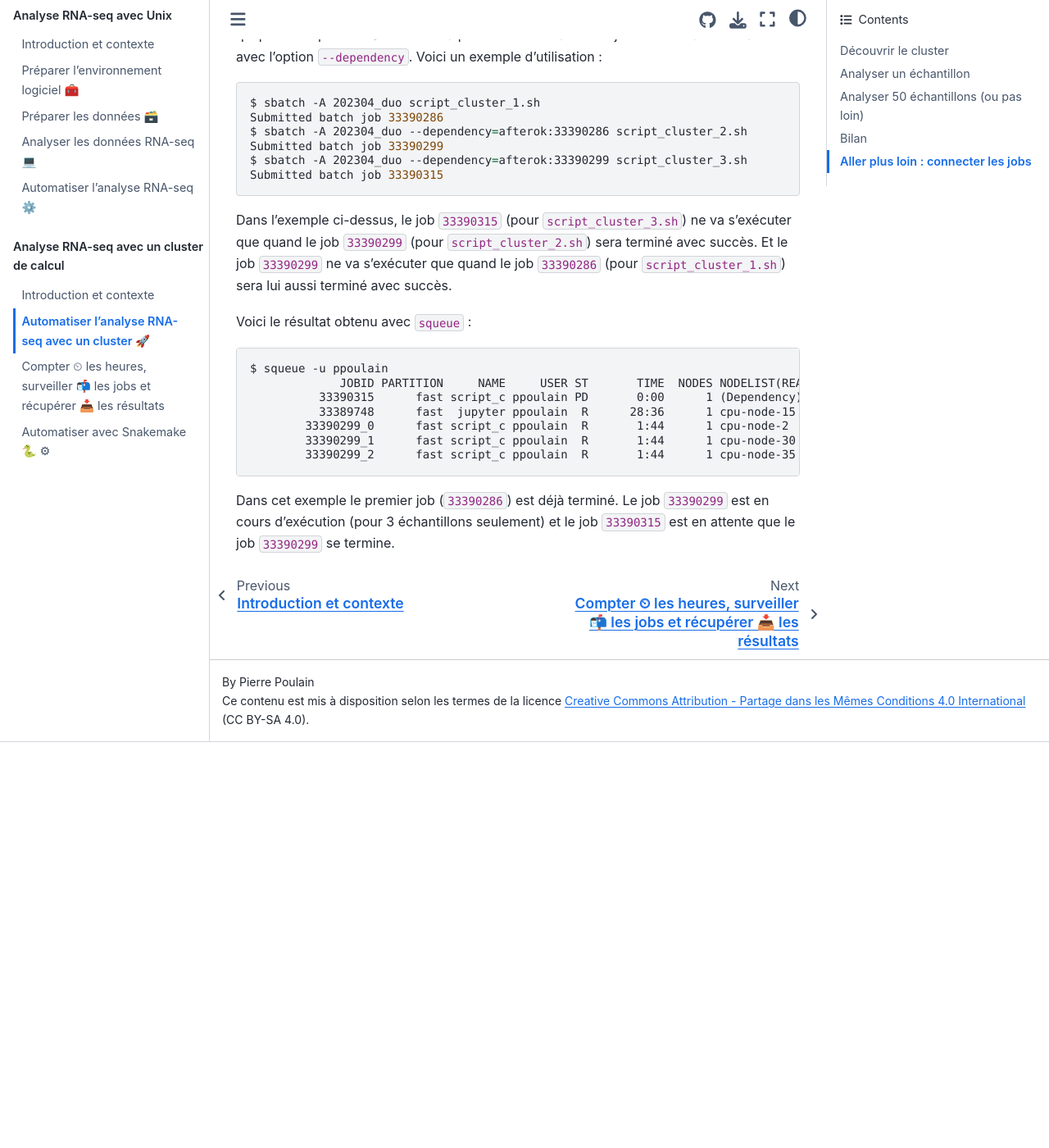
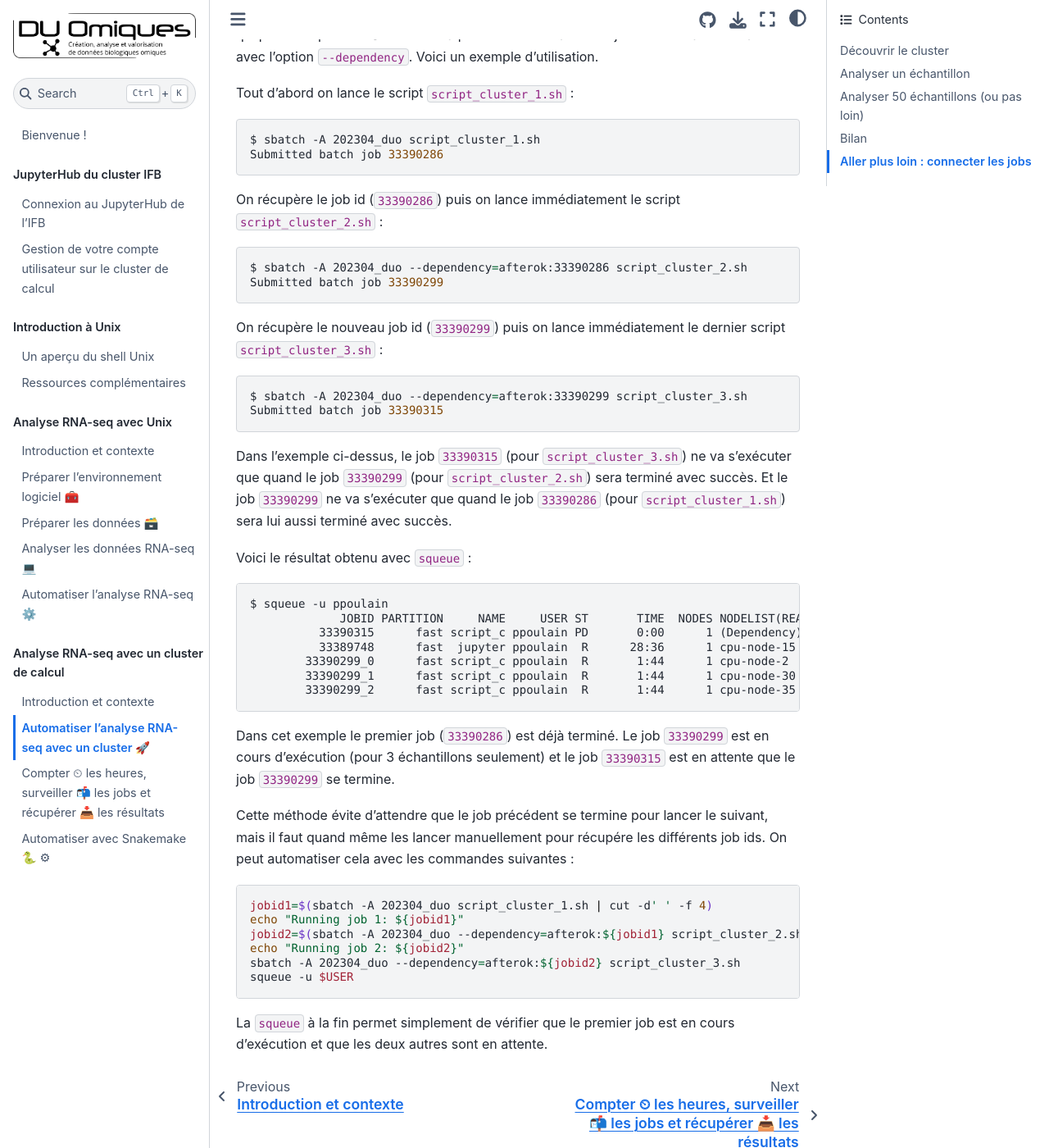
Before and after one commit to pierrepo/unix-tutorial, a Jupyter Book: the page built from tuto3/1_automatiser.md, in a window 1280 px wide and 1400 px high, scrolled down 10194 px. Shown: the whole window at 82% size. Built offline with Jupyter Book 1.0.4 settings and Sphinx 7.4.7 and the Sphinx Book theme 1.1.4, drawn with Linux system fonts in a browser that asks for light colours; before the commit the page ends 11099 px from its top, so only the background shows below that.

Commit message:
Add Bash example with dependency

````diff
--- a/tuto3/1_automatiser.md
+++ b/tuto3/1_automatiser.md
@@ -357,13 +357,24 @@
 
 ## Aller plus loin : connecter les jobs
 
-Pour cette analyse, il faut lancer 3 scripts :  `script_cluster_1.sh`,  `script_cluster_2.sh` et  `script_cluster_3.sh`. À chaque fois, il faut attendre que le précédent soit terminé, ce qui peut être pénible. Slurm offre la possibilité de chaîner les jobs les uns avec les autres avec l'option `--dependency`. Voici un exemple d'utilisation :
+Pour cette analyse, il faut lancer 3 scripts :  `script_cluster_1.sh`,  `script_cluster_2.sh` et  `script_cluster_3.sh`. À chaque fois, il faut attendre que le précédent soit terminé, ce qui peut être pénible. Slurm offre la possibilité de chaîner les jobs les uns avec les autres avec l'option `--dependency`. Voici un exemple d'utilisation.
+
+Tout d'abord on lance le script `script_cluster_1.sh` :
 
 ```bash
 $ sbatch -A 202304_duo script_cluster_1.sh
 Submitted batch job 33390286
+```
+
+On récupère le job id (`33390286`) puis on lance immédiatement le script `script_cluster_2.sh` :
+```bash
 $ sbatch -A 202304_duo --dependency=afterok:33390286 script_cluster_2.sh
 Submitted batch job 33390299
+```
+
+On récupère le nouveau job id (`33390299`) puis on lance immédiatement le dernier script `script_cluster_3.sh` :
+
+```bash
 $ sbatch -A 202304_duo --dependency=afterok:33390299 script_cluster_3.sh
 Submitted batch job 33390315
 ```
@@ -383,3 +394,17 @@
 ```
 
 Dans cet exemple le premier job (`33390286`) est déjà terminé. Le job `33390299` est en cours d'exécution (pour 3 échantillons seulement) et le job `33390315` est en attente que le job `33390299` se termine.
+
+Cette méthode évite d'attendre que le job précédent se termine pour lancer le suivant, mais il faut quand même les lancer manuellement pour récupére les différents job ids. On peut automatiser cela avec les commandes suivantes :
+
+
+```bash
+jobid1=$(sbatch -A 202304_duo script_cluster_1.sh | cut -d' ' -f 4)
+echo "Running job 1: ${jobid1}"
+jobid2=$(sbatch -A 202304_duo --dependency=afterok:${jobid1} script_cluster_2.sh | cut -d' ' -f 4)
+echo "Running job 2: ${jobid2}"
+sbatch -A 202304_duo --dependency=afterok:${jobid2} script_cluster_3.sh
+squeue -u $USER
+```
+
+La `squeue` à la fin permet simplement de vérifier que le premier job est en cours d'exécution et que les deux autres sont en attente.
````
